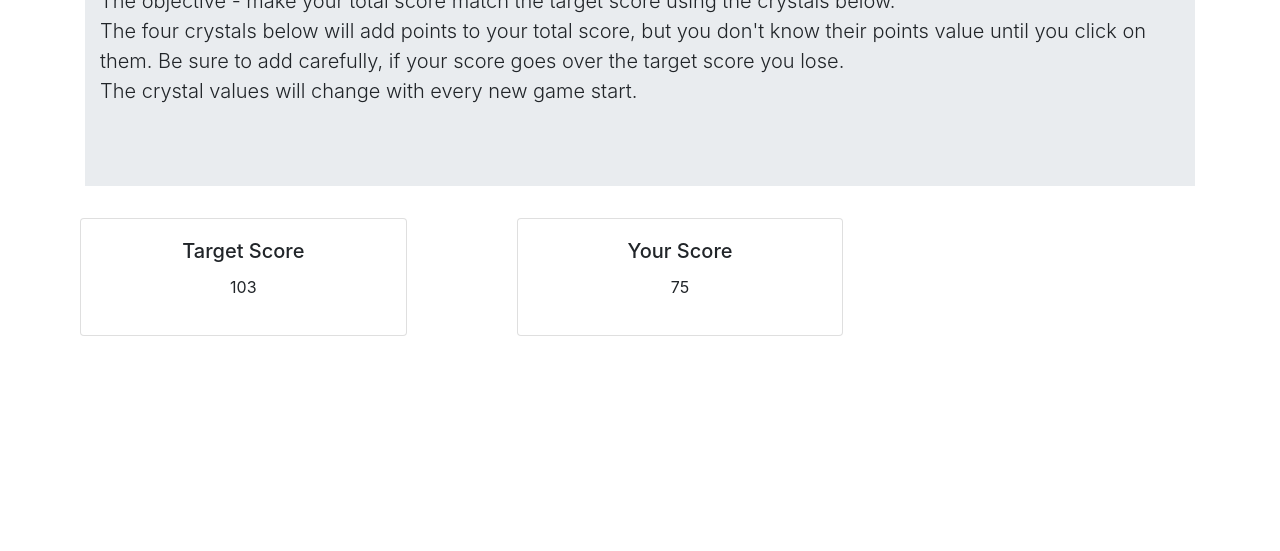
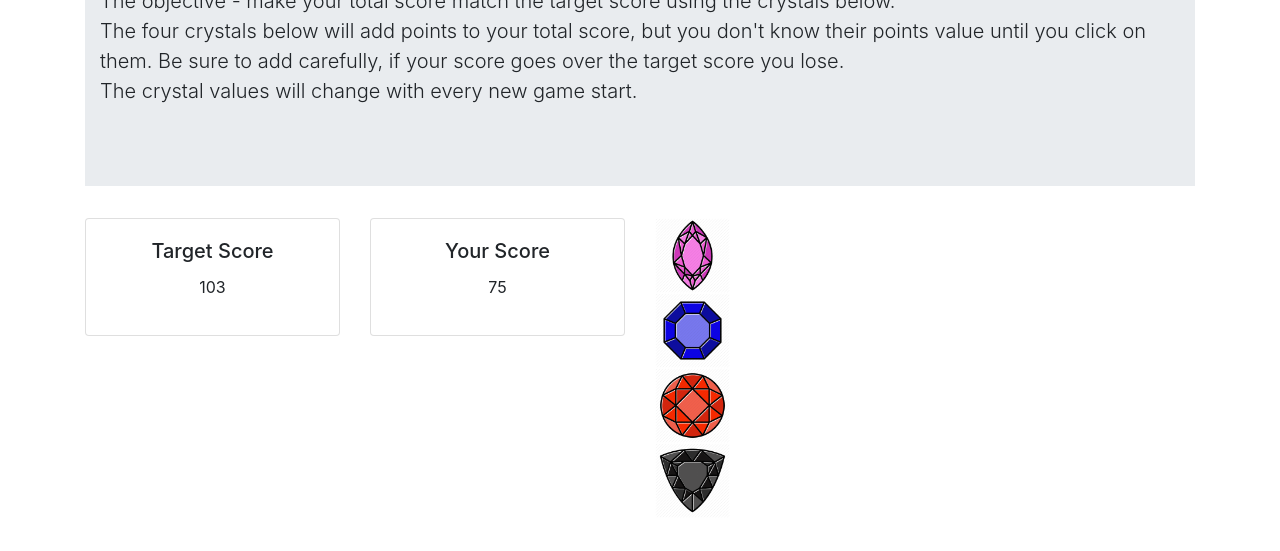
Before and after one commit to nellie-geek/Crystal-Collector-Game, a plain HTML site: page index.html in a window 1280 px wide. Shown: the part 153-704 px from the top of the page. Drawn offline with nearby package versions, Linux system fonts and the light colour scheme.

Commit message:
Added images.

```diff
--- a/assets/css/style.css
+++ b/assets/css/style.css
@@ -2,13 +2,14 @@
 /* Need to adjust cards to center */
 /*Text align center margin 0 auto */
 .card {
-    margin-left: 80px;
     text-align: center;
 
 }
 
-.crystal-image{
-    display: inline-block;
+.crystal{
+    display: inline;
+    width: 75px;
+    height: 75px;
 }
 
 .h5 .p {
--- a/assets/javascript/game.js
+++ b/assets/javascript/game.js
@@ -10,13 +10,15 @@ var losses = 0;
 //Values for crystals to randomly be assigned
 var crystalNum = ["1", "2", "3", "4", "5", "6", "7", "8", "9", "10", "11", "12"];
 var increment = yourScore[Math.floor(Math.random())];
-
+var startNew
 
 
 //Click event on crystal image - will add int to your score based on the random value
 // assigned by function
 $(".crystal-image").on("click", function() {
 
+    //assign random value to each crystal
+    //set target score
 
 
 
--- a/index.html
+++ b/index.html
@@ -23,10 +23,10 @@
                 The crystal values will change with every new game start.</p>
             </div>
         </div>
-    </div>
+
 
         <div class="row">
-        <div class="col-sm-4">
+            <div class="col-md-3">
                 <div class="card">
                     <div class="card-body">
                         <h5 class="card-title">Target Score</h5>
@@ -34,7 +34,7 @@
                     </div>
                 </div>
             </div>
-        <div class="col-sm-4">
+            <div class="col-md-3">
                 <div class="card">
                     <div class="card-body">
                         <h5 class="card-title">Your Score</h5>
@@ -42,15 +42,16 @@
                     </div>
                 </div>
             </div>
+            <div class="crystal-image">
+                <div class="col-md-6">
+                    <img class="crystal" id="crystal-1" src="assets/images/Marquis_diamond-512.png">
+                    <img class="crystal" id="crystal-2" src="assets/images/Octagonal_Diamond-512.png">
+                    <img class="crystal" id="crystal-3" src="assets/images/Round_Brilliant-512.png">
+                    <img class="crystal" id="crystal-4" src="assets/images/Trillion-512.png">
                 </div>
-        <!-- <div class="crystal-image"> -->
-            <div class="row">
-                <div class="col-sm-2" id="crystal-1" src="assets/images/Marquis_diamond-512.png">
-                <div class="col-sm-2" id="crystal-2" scr="assets\images\Octagonal_Diamond-512.png">
-                <div class="col-sm-2" id="crystal-3" scr="assets/images/Round_Brillian-512.png">
-                <div class="col-sm-2" id="crystal-4" scr="assets\images\Trillion-512.png">
             </div>
-        <!-- </div> -->
+        </div>
+    </div>
 
 
 
```
Also changed, not shown: assets/images/jewel-pink.png (deleted). Lines whose indentation alone changed are shown as unchanged.
